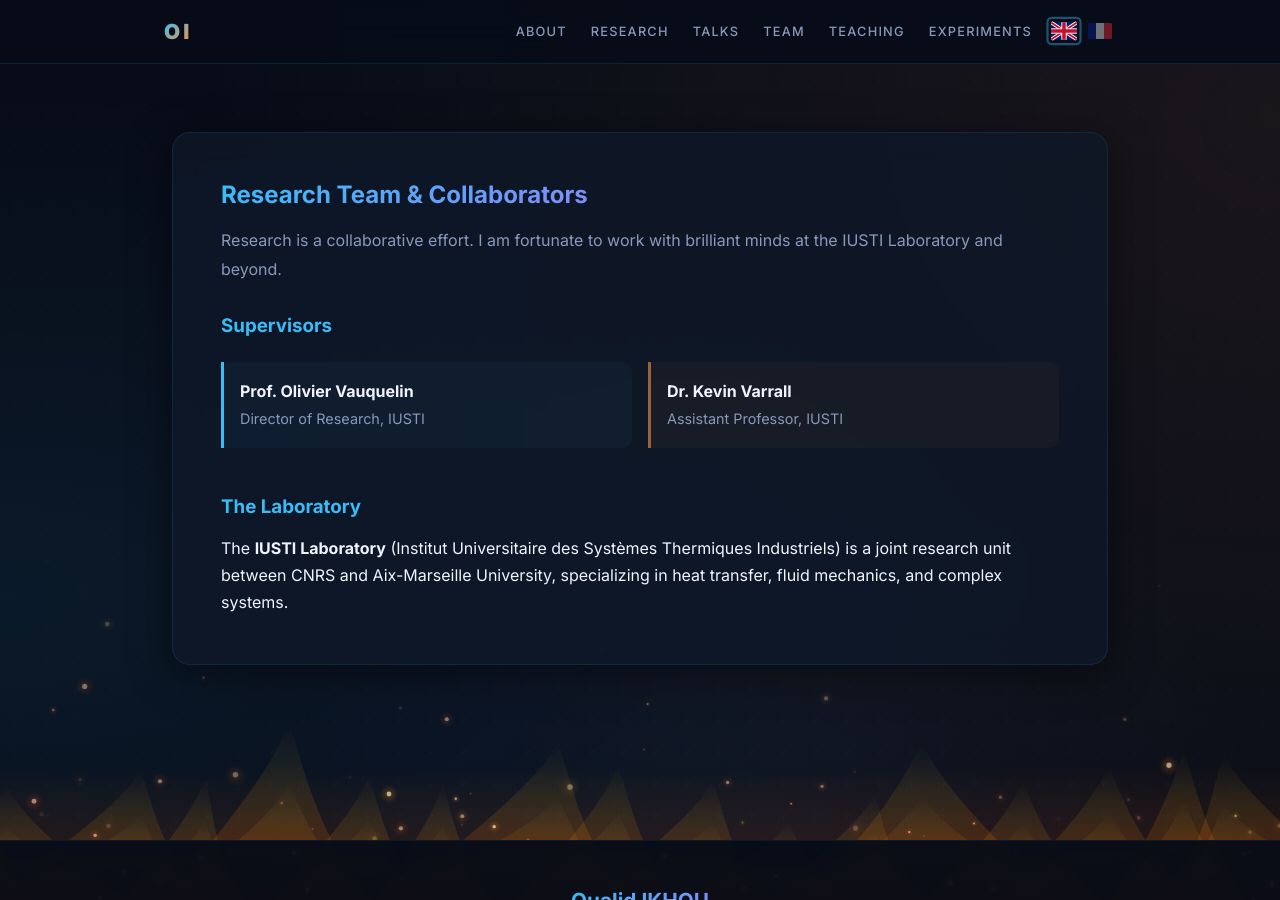
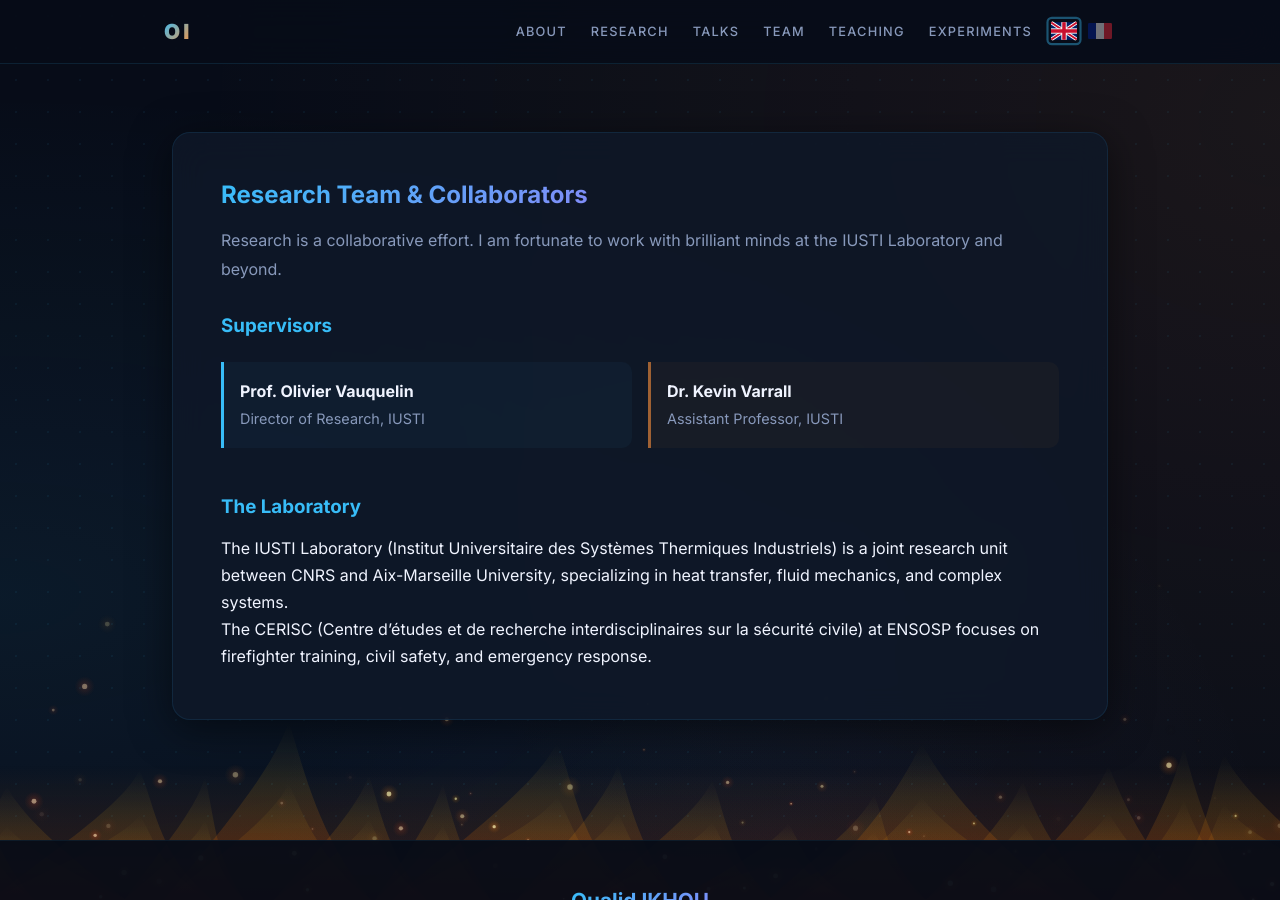
Before and after one commit to oualidikhou/oualidikhou.github.io, a Jekyll site: the page built from team.md, in a window 1280 px wide and 900 px high. Built offline with Jekyll 4.4.1, drawn with Linux system fonts in a browser that asks for light colours.

Commit message:
Update team.md

```diff
--- a/team.md
+++ b/team.md
@@ -25,8 +25,10 @@
 
   <div style="margin-top:3rem;">
     <h3 style="color:var(--accent-sky); margin-bottom:1rem;" data-i18n="team.lab.title">The Laboratory</h3>
-    <p data-i18n="team.lab.desc">
+    <p data-i18n="team.lab.desc.iusti">
       The IUSTI Laboratory (Institut Universitaire des Systèmes Thermiques Industriels) is a joint research unit between CNRS and Aix-Marseille University, specializing in heat transfer, fluid mechanics, and complex systems.
+    </p>
+    <p data-i18n="team.lab.desc.cerisc">
       The CERISC (Centre d’études et de recherche interdisciplinaires sur la sécurité civile) at ENSOSP focuses on firefighter training, civil safety, and emergency response.
     </p>
   </div>
```
